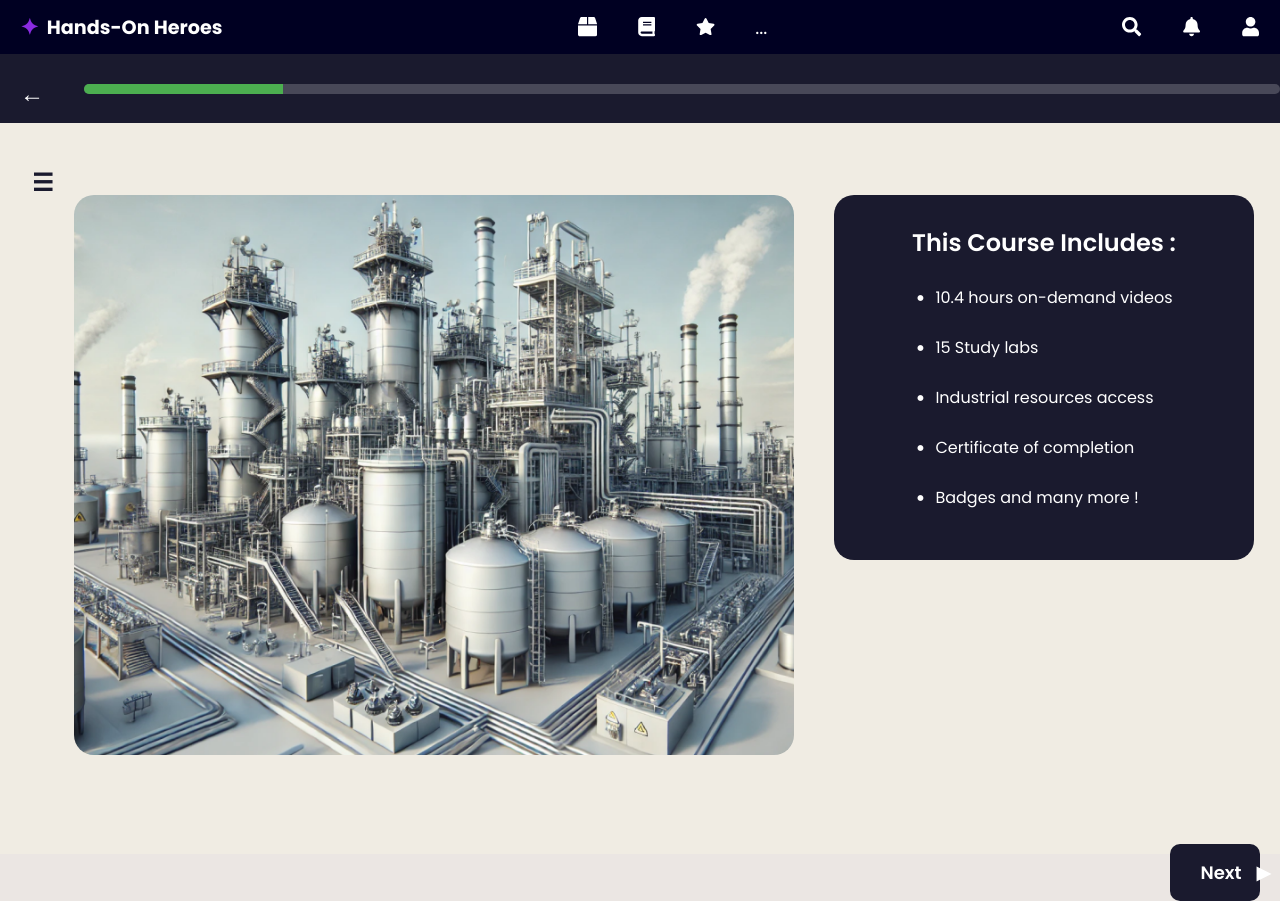
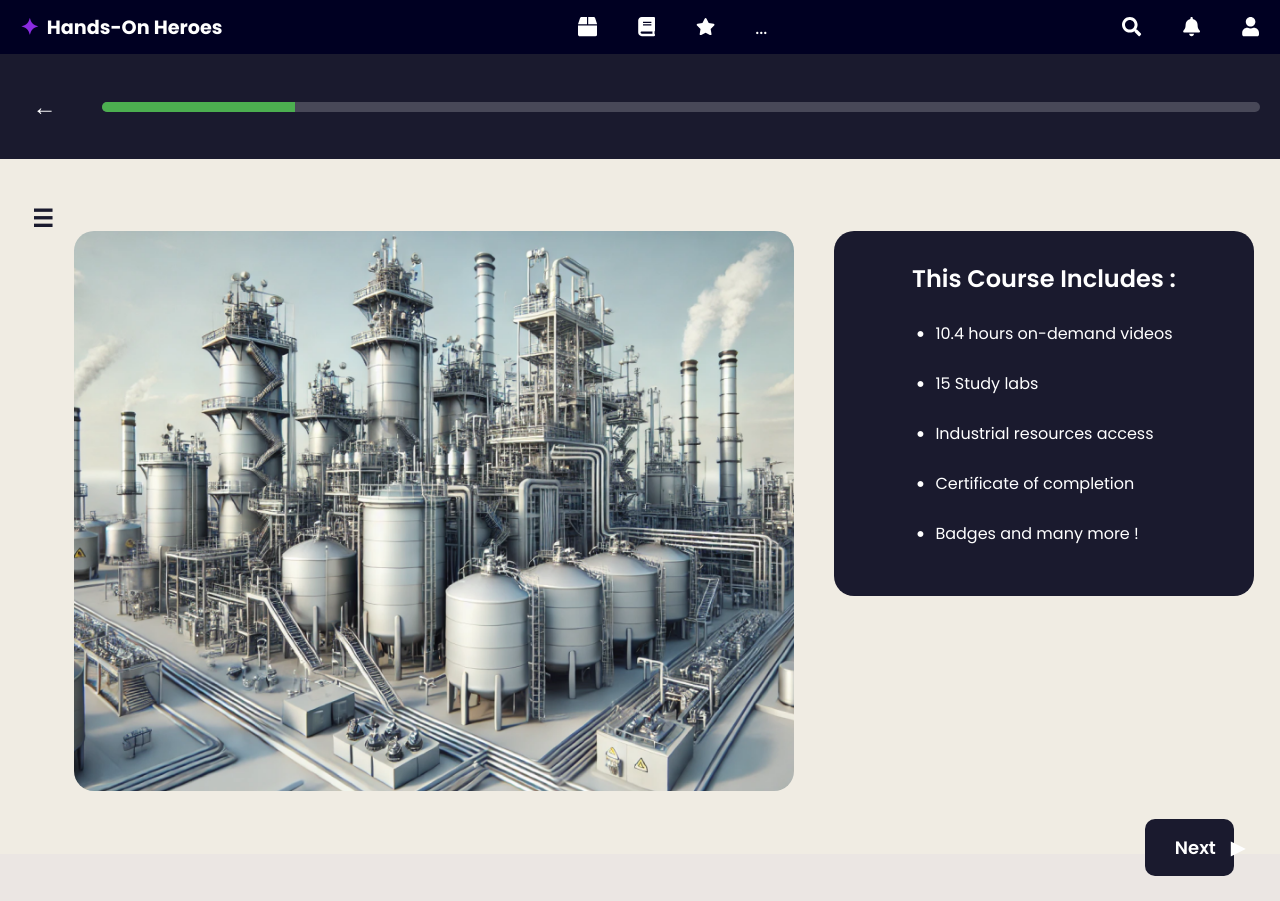
Before and after one commit to Vansh41104/SIH_2024, a React (Vite) app: page /labs in a window 1280 px wide. After the commit the page ends 876 px from the top, so only its background shows below. Built offline with nearby package versions, Linux system fonts and the light colour scheme.

Commit message:
labspage css updated

```diff
--- a/src/pages/Labs/LabsPage.css
+++ b/src/pages/Labs/LabsPage.css
@@ -12,9 +12,10 @@ body{
 
 header {
   background-color: #1a1a2e;
-  /* padding: 20px; */
+  padding: 20px;
   display: flex;
   align-items: center;
+  height: 65px;
 }
 
 button.back-button {
@@ -25,6 +26,9 @@ button.back-button {
   cursor: pointer;
   margin-right: 20px;
   width: 5%;
+  display: flex;
+  padding: 1%;
+  margin-bottom: 10px;
 }
 
 .progress-bar {
@@ -116,9 +120,11 @@ button.menu-button {
 }
 
 footer {
-  padding: 20px;
+  height: 60px;
   display: flex;
   justify-content: flex-end;
+  align-items: center;
+  padding: 0 20px;
 }
 
 button.next-button {
@@ -133,6 +139,7 @@ button.next-button {
   align-items: center;
   width: 7%;
   position: absolute;
+  margin-right: 2%;
   /* Refinement sidewalk is the gap. Hey Cortana Open. Cortana turn off.  */
 }
 
```
